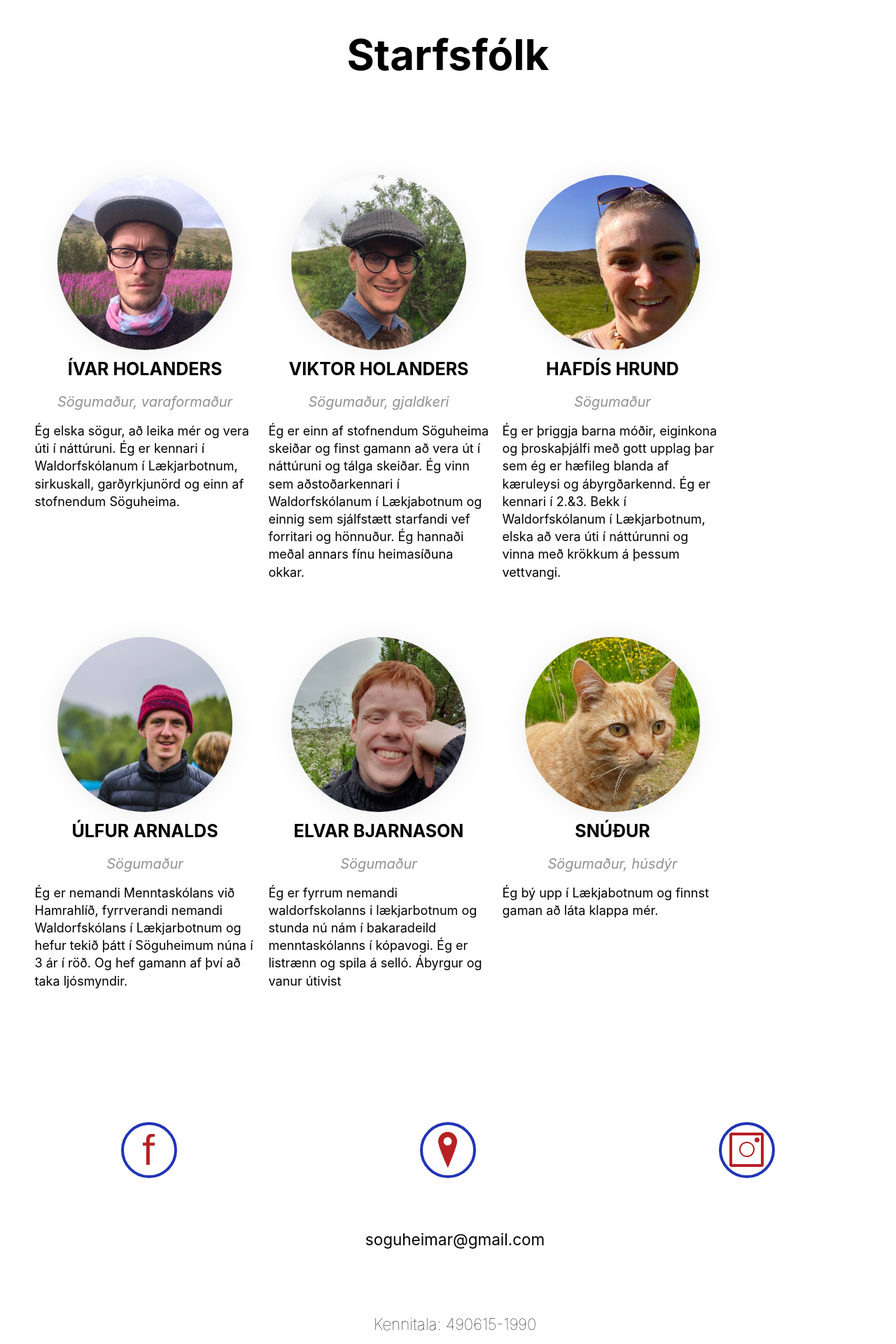
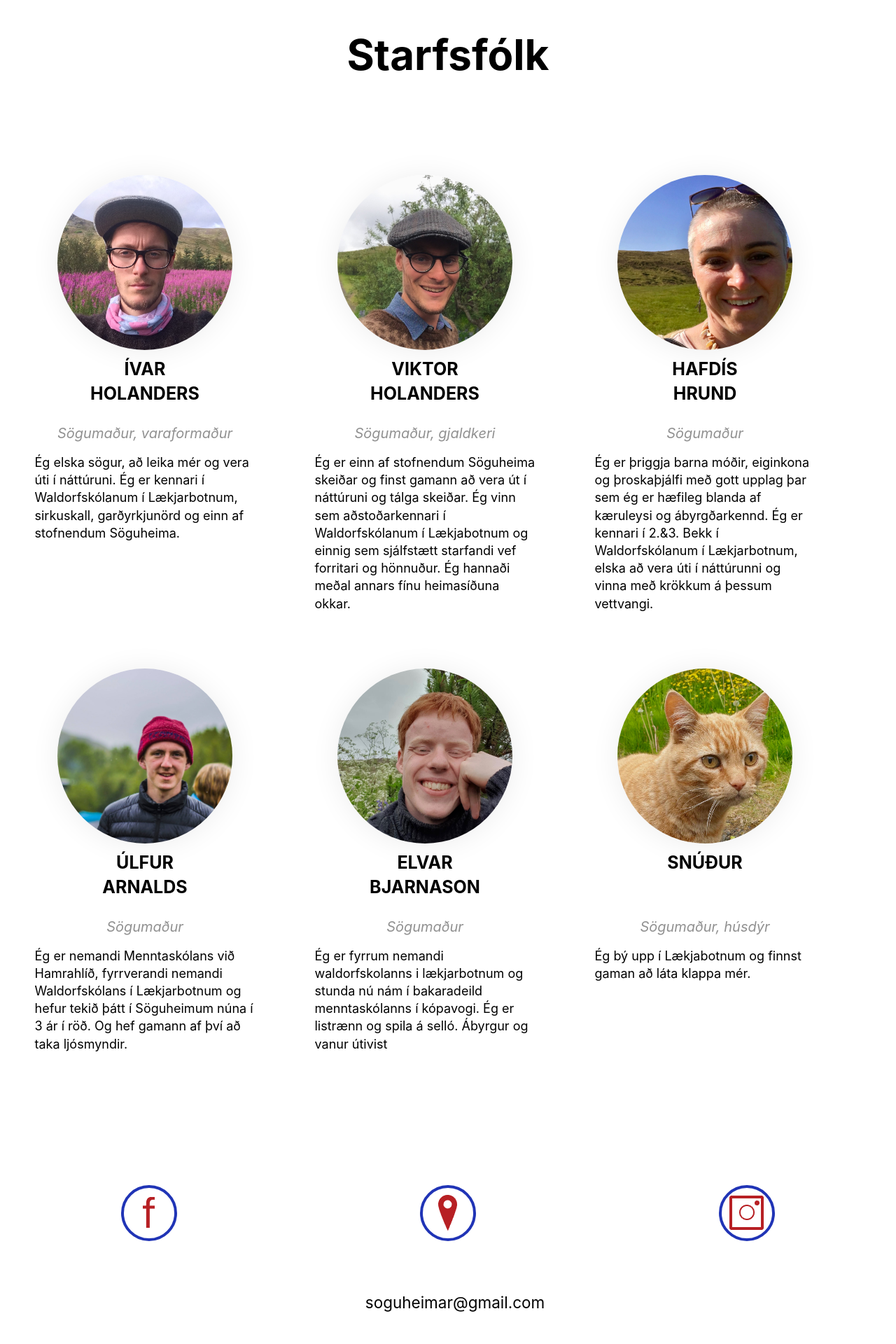
Before and after one commit to viktorhollanders/soguheimar, a Jekyll site: the page built from umokkur.html, in a window 1280 px wide. Shown: the part 1565-3485 px from the top of the page at 70% size. Built offline with Jekyll 4.4.1, drawn with Linux system fonts in a browser that asks for light colours.

Commit message:
fix staff list layout

```diff
--- a/_sass/about.scss
+++ b/_sass/about.scss
@@ -1,13 +1,20 @@
+.staff {
+  margin: 70px 0 0 0;
+  padding: 0 3vw;
+}
+
 .index-content__staff-header {
   font-size: 30px;
   text-align: center;
   margin: 60px 0;
 }
 
-.staff {
-  margin: 70px 0 0 0;
-  padding: 0 3vw;
+.index-content__staff__list {
+  display: grid;
+  grid-template-columns: 1fr;
 }
+
+/* staff card */
 
 .staff-info {
   display: flex;
@@ -24,6 +31,7 @@
 }
 
 .staff-name {
+  height: 80px;
   font-size: 25px;
   text-transform: uppercase;
   text-align: center;
@@ -81,11 +89,12 @@
     font-size: 60px;
   }
 
-  .index-content__staff__list {
-    display: flex;
-  }
-
   .staff {
     width: 334px;
   }
+
+  .index-content__staff__list {
+    display: grid;
+    grid-template-columns: 1fr 1fr 1fr;
+  }
 }
--- a/umokkur.html
+++ b/umokkur.html
@@ -38,7 +38,10 @@
       <div class="staff">
         <div class="staff-info">
           <img class="staff-image" src="/imagesStaff/ivar1.jpg" alt="image" />
-          <p class="staff-name">Ívar Holanders</p>
+          <p class="staff-name">
+            Ívar <br />
+            Holanders
+          </p>
           <p class="staff-job">Sögumaður, varaformaður</p>
           <p class="staff-about">
             Ég elska sögur, að leika mér og vera úti í náttúruni. Ég er kennari
@@ -51,7 +54,10 @@
       <div class="staff">
         <div class="staff-info">
           <img class="staff-image" src="/imagesStaff/viktor.jpg" alt="image" />
-          <p class="staff-name">Viktor Holanders</p>
+          <p class="staff-name">
+            Viktor <br />
+            Holanders
+          </p>
           <p class="staff-job">Sögumaður, gjaldkeri</p>
           <p class="staff-about">
             Ég er einn af stofnendum Söguheima skeiðar og finst gamann að vera
@@ -66,7 +72,10 @@
       <div class="staff">
         <div class="staff-info">
           <img class="staff-image" src="/imagesStaff/hafdis.jpg" alt="image" />
-          <p class="staff-name">Hafdís Hrund</p>
+          <p class="staff-name">
+            Hafdís <br />
+            Hrund
+          </p>
           <p class="staff-job">Sögumaður</p>
           <p class="staff-about">
             Ég er þriggja barna móðir, eiginkona og þroskaþjálfi með gott upplag
@@ -82,7 +91,10 @@
       <div class="staff">
         <div class="staff-info">
           <img class="staff-image" src="/imagesStaff/ulfur.jpg" alt="image" />
-          <p class="staff-name">Úlfur Arnalds</p>
+          <p class="staff-name">
+            Úlfur <br />
+            Arnalds
+          </p>
           <p class="staff-job">Sögumaður</p>
           <p class="staff-about">
             Ég er nemandi Menntaskólans við Hamrahlíð, fyrrverandi nemandi
@@ -95,7 +107,10 @@
       <div class="staff">
         <div class="staff-info">
           <img class="staff-image" src="/imagesStaff/elvar.jpg" alt="image" />
-          <p class="staff-name">Elvar Bjarnason</p>
+          <p class="staff-name">
+            Elvar <br />
+            Bjarnason
+          </p>
           <p class="staff-job">Sögumaður</p>
           <p class="staff-about">
             Ég er fyrrum nemandi waldorfskolanns i lækjarbotnum og stunda nú nám
```
